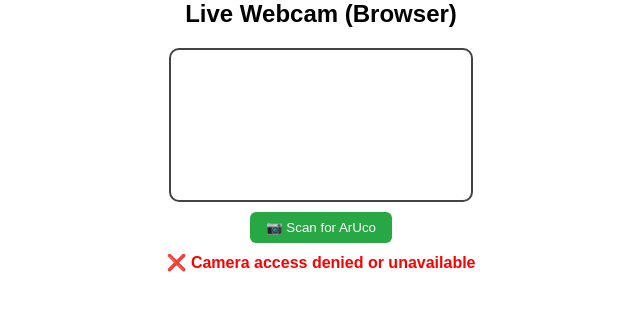
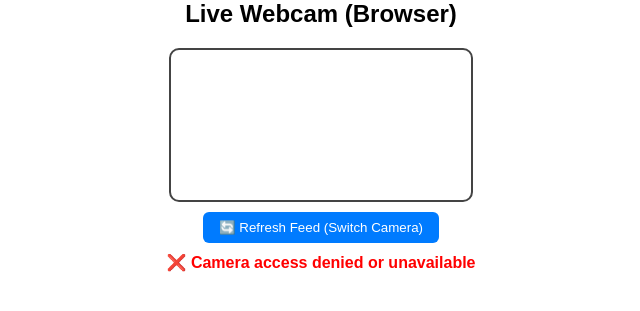
Before and after one commit to dieu-black-hat/lasttest, a Django app: page /generatecode/ in a window 1280 px wide. Shown: the part 212-523 px from the top of the page, without its empty margins (319-959 px from the left). Run offline with Django 5.2, Linux system fonts and the light colour scheme.

Commit message:
Update generatecode.html

```diff
--- a/myapp/templates/myapp/public/generatecode.html
+++ b/myapp/templates/myapp/public/generatecode.html
@@ -50,17 +50,17 @@
             font-weight: bold;
             color: green;
         }
-        #scanButton {
+        #refreshButton {
             margin-top: 10px;
             padding: 8px 16px;
             border: none;
             border-radius: 6px;
-            background: #28a745;
+            background: #007bff;
             color: white;
             cursor: pointer;
         }
-        #scanButton:hover {
-            background: #1e7e34;
+        #refreshButton:hover {
+            background: #0056b3;
         }
     </style>
 </head>
@@ -75,7 +75,7 @@
         <h2>Live Webcam (Browser)</h2>
         <video id="webcam" autoplay playsinline></video>
         <canvas id="canvas" style="display:none;"></canvas>
-        <button id="scanButton">📷 Scan for ArUco</button>
+        <button id="refreshButton">🔄 Refresh Feed (Switch Camera)</button>
         <div id="statusMessage">Camera ready</div>
     </div>
 
@@ -119,15 +119,24 @@
         document.getElementById('printButton').addEventListener('click', () => window.print());
 
         // ======================
-        // Webcam Access
+        // Webcam Access + Auto Scan
         // ======================
         const video = document.getElementById("webcam");
         const canvas = document.getElementById("canvas");
         const ctx = canvas.getContext("2d");
         const statusMessage = document.getElementById("statusMessage");
 
-        navigator.mediaDevices.getUserMedia({ video: true })
-            .then(stream => {
+        let currentCamera = 0;
+        let stream;
+
+        function startCamera(cameraId) {
+            if (stream) {
+                stream.getTracks().forEach(track => track.stop()); // stop old stream
+            }
+
+            navigator.mediaDevices.getUserMedia({ video: { deviceId: cameraId ? { exact: cameraId } : undefined } })
+                .then(newStream => {
+                    stream = newStream;
                     video.srcObject = stream;
                     statusMessage.textContent = "Camera ready ✅";
                     statusMessage.style.color = "green";
@@ -136,11 +145,28 @@
                     statusMessage.textContent = "❌ Camera access denied or unavailable";
                     statusMessage.style.color = "red";
                 });
+        }
+
+        // Start default camera
+        startCamera();
+
+        // Refresh Feed (Switch Camera)
+        document.getElementById("refreshButton").addEventListener("click", async () => {
+            const devices = await navigator.mediaDevices.enumerateDevices();
+            const videoDevices = devices.filter(device => device.kind === "videoinput");
+            if (videoDevices.length > 1) {
+                currentCamera = (currentCamera + 1) % videoDevices.length;
+                startCamera(videoDevices[currentCamera].deviceId);
+            } else {
+                alert("No additional camera detected");
+            }
+        });
 
         // ======================
-        // Capture + Send Frame
+        // Auto Scan Every 2 Seconds
         // ======================
-        document.getElementById("scanButton").addEventListener("click", () => {
+        setInterval(() => {
+            if (!video.videoWidth || !video.videoHeight) return;
             canvas.width = video.videoWidth;
             canvas.height = video.videoHeight;
             ctx.drawImage(video, 0, 0, canvas.width, canvas.height);
@@ -169,7 +195,7 @@
                     statusMessage.style.color = "red";
                 });
             }, "image/jpeg");
-        });
+        }, 2000); // scan every 2 seconds
     </script>
 </body>
 </html>
```
Lines whose indentation alone changed are shown as unchanged.
